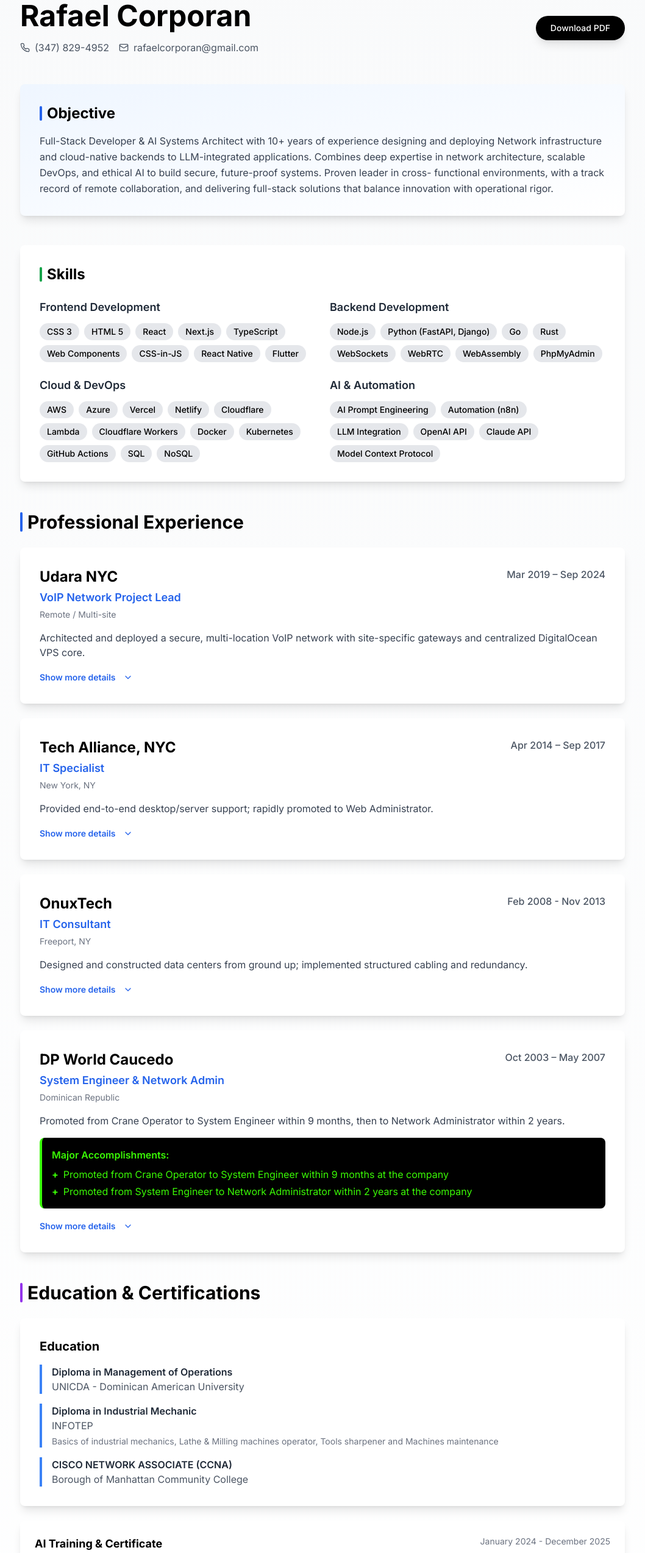
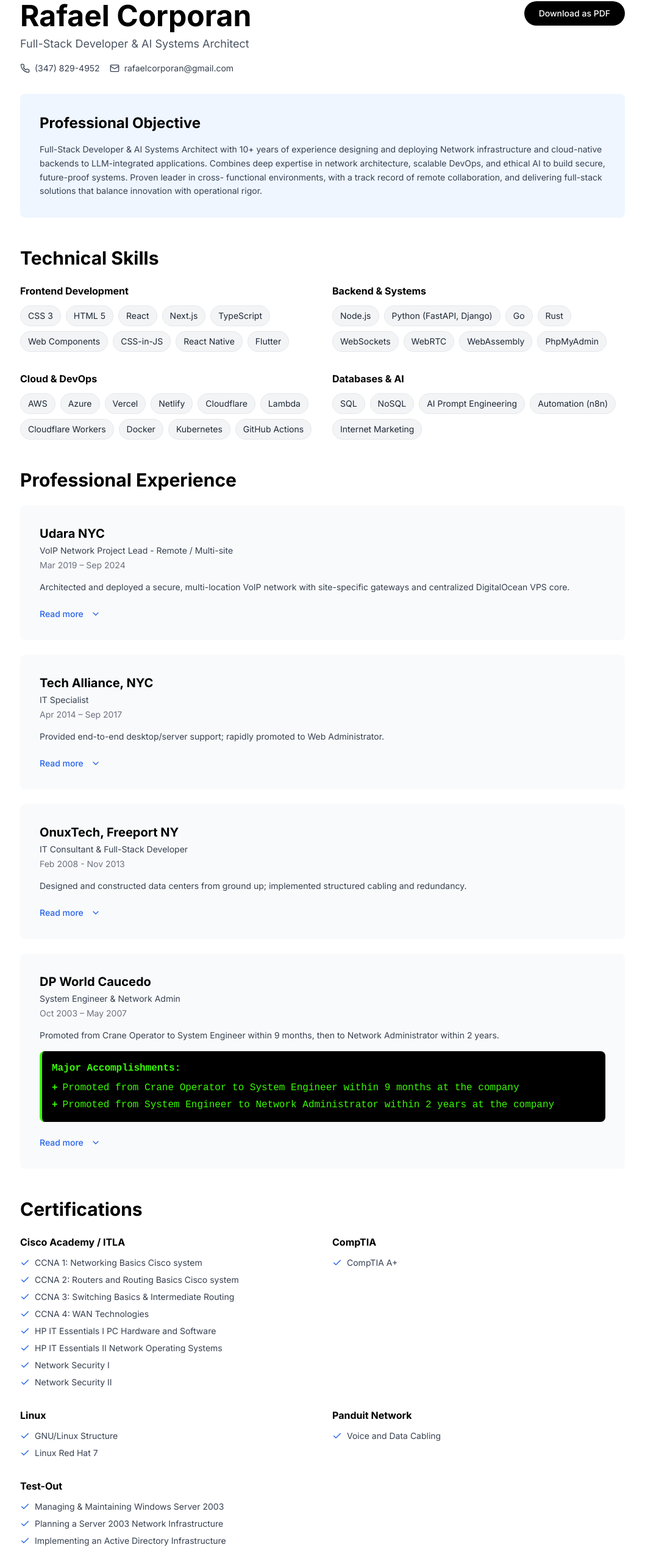
Before and after one commit to rafaelcorporan/portfolio, a Next.js app: page /resume in a window 1280 px wide. Shown: the part 142-2689 px from the top of the page at 61% size, without its empty margins (111-1169 px from the left). Built offline with nearby package versions, Linux system fonts and the light colour scheme.

Commit message:
Update resume UI/UX and remove Work tab from navigation

```diff
--- a/components/resume-content.tsx
+++ b/components/resume-content.tsx
@@ -2,19 +2,16 @@
 
 import { useState, useEffect } from "react"
 import { Button } from "@/components/ui/button"
-import { Card, CardContent } from "@/components/ui/card"
-import { ChevronDown, ChevronUp, Mail, Phone } from "lucide-react"
+import { ChevronDown, ChevronUp, Mail, Phone, Check } from "lucide-react"
 import Link from "next/link"
 
 const experiences = [
   {
     company: "Udara NYC",
-    role: "VoIP Network Project Lead",
+    role: "VoIP Network Project Lead - Remote / Multi-site",
     period: "Mar 2019 – Sep 2024",
-    location: "Remote / Multi-site",
     description: "Architected and deployed a secure, multi-location VoIP network with site-specific gateways and centralized DigitalOcean VPS core.",
     details: [
-      "Architected and deployed a secure, multi-location VoIP network with site-specific gateways and centralized DigitalOcean VPS core.",
       "Implemented end-to-end encrypted VPN tunneling and optimized VOS Softswitch for high-availability call routing.",
       "Integrated simulation training platform (Sim Center) and managed Gateway Registration System for dynamic call flow.",
       "Dual role as Project Manager & IT Recruiter: Led 5+ engineers, coordinated resource allocation, and delivered all milestones on schedule."
@@ -24,22 +21,18 @@ const experiences = [
     company: "Tech Alliance, NYC",
     role: "IT Specialist",
     period: "Apr 2014 – Sep 2017",
-    location: "New York, NY",
     description: "Provided end-to-end desktop/server support; rapidly promoted to Web Administrator.",
     details: [
-      "Provided end-to-end desktop/server support; rapidly promoted to Web Administrator.",
       "Deployed and managed Oracle DB on SUSE Linux 11; built LAMP stack servers and WordPress sites.",
       "Automated MySQL backups via Bash/cron; maintained mixed (Windows XP–Server 2012) and Linux environments."
     ]
   },
   {
-    company: "OnuxTech",
-    role: "IT Consultant",
+    company: "OnuxTech, Freeport NY",
+    role: "IT Consultant & Full-Stack Developer",
     period: "Feb 2008 - Nov 2013",
-    location: "Freeport, NY",
     description: "Designed and constructed data centers from ground up; implemented structured cabling and redundancy.",
     details: [
-      "Designed and constructed data centers from ground up; implemented structured cabling and redundancy.",
       "Increased application uptime >99.5% by enhancing failover and reducing mean-time-to-recovery.",
       "Developed full-stack web applications and provided comprehensive IT consulting services."
     ]
@@ -48,7 +41,6 @@ const experiences = [
     company: "DP World Caucedo",
     role: "System Engineer & Network Admin",
     period: "Oct 2003 – May 2007",
-    location: "Dominican Republic",
     description: "Promoted from Crane Operator to System Engineer within 9 months, then to Network Administrator within 2 years.",
     accomplishments: [
       "Promoted from Crane Operator to System Engineer within 9 months at the company",
@@ -68,34 +60,39 @@ const experiences = [
   },
 ]
 
-const skills = {
-  frontend: [
-    "CSS 3", "HTML 5", "React", "Next.js", "TypeScript", "Web Components",
-    "CSS-in-JS", "React Native", "Flutter"
-  ],
-  backend: [
-    "Node.js", "Python (FastAPI, Django)", "Go", "Rust", "WebSockets",
-    "WebRTC", "WebAssembly", "PhpMyAdmin"
-  ],
-  cloudDevOps: [
-    "AWS", "Azure", "Vercel", "Netlify", "Cloudflare",
-    "Lambda", "Cloudflare Workers", "Docker", "Kubernetes",
-    "GitHub Actions", "SQL", "NoSQL"
-  ],
-  ai: [
-    "AI Prompt Engineering", "Automation (n8n)", "LLM Integration",
-    "OpenAI API", "Claude API", "Model Context Protocol"
+const skillCategories = [
+  {
+    title: "Frontend Development",
+    skills: ["CSS 3", "HTML 5", "React", "Next.js", "TypeScript", "Web Components", "CSS-in-JS", "React Native", "Flutter"]
+  },
+  {
+    title: "Backend & Systems",
+    skills: ["Node.js", "Python (FastAPI, Django)", "Go", "Rust", "WebSockets", "WebRTC", "WebAssembly", "PhpMyAdmin"]
+  },
+  {
+    title: "Cloud & DevOps",
+    skills: ["AWS", "Azure", "Vercel", "Netlify", "Cloudflare", "Lambda", "Cloudflare Workers", "Docker", "Kubernetes", "GitHub Actions"]
+  },
+  {
+    title: "Databases & AI",
+    skills: ["SQL", "NoSQL", "AI Prompt Engineering", "Automation (n8n)", "Internet Marketing"]
+  }
 ]
-}
 
-const certifications = [
+const aiCertifications = [
   {
-    category: "AI Training & Certificate",
+    title: "OpenAI Academy",
+    items: ["Prompt Engineering", "Workflow Automation"]
+  },
+  {
+    title: "Google Cloud AI",
+    items: ["Implementation"]
+  },
+  {
+    title: "ANTHROPIC (Claude AI)",
     period: "January 2024 - December 2025",
     items: [
-      "OpenAI Academy (Prompt Engineering, Workflow Automation)",
-      "Google Cloud AI Implementation",
-      "Anthropic Claude AI - AI Fluency: Framework & Foundations",
+      "AI Fluency: Framework & Foundations",
       "Claude Code in Action",
       "Claude with Amazon Bedrock",
       "Claude with Google Cloud's Vertex AI",
@@ -104,19 +101,40 @@ const certifications = [
       "Teaching AI Fluency",
       "Model Context Protocol: Advanced Topics"
     ]
-  },
+  }
+]
+
+const certifications = [
   {
-    category: "Cisco Certificate",
+    category: "Cisco Academy / ITLA",
     items: [
-      "CCNA 1: Networking Basics Cisco System",
-      "CCNA 2: Routers and Routing Basics Cisco System",
+      "CCNA 1: Networking Basics Cisco system",
+      "CCNA 2: Routers and Routing Basics Cisco system",
       "CCNA 3: Switching Basics & Intermediate Routing",
       "CCNA 4: WAN Technologies",
-      "Network Security I & II"
+      "HP IT Essentials I PC Hardware and Software",
+      "HP IT Essentials II Network Operating Systems",
+      "Network Security I",
+      "Network Security II"
     ]
   },
   {
-    category: "Microsoft Certificate",
+    category: "CompTIA",
+    items: ["CompTIA A+"]
+  },
+  {
+    category: "Linux",
+    items: [
+      "GNU/Linux Structure",
+      "Linux Red Hat 7"
+    ]
+  },
+  {
+    category: "Panduit Network",
+    items: ["Voice and Data Cabling"]
+  },
+  {
+    category: "Test-Out",
     items: [
       "Managing & Maintaining Windows Server 2003",
       "Planning a Server 2003 Network Infrastructure",
@@ -124,39 +142,11 @@ const certifications = [
       "Installing, Configuring & Admin Windows Vista Ultimate",
       "Installing, Configuring & Admin Windows XP Professional"
     ]
-  },
-  {
-    category: "Other Certificate",
-    items: [
-      "CompTIA A+",
-      "HP IT Essentials I: PC Hardware and Software",
-      "HP IT Essentials II: Network Operating Systems",
-      "Panduit Network (Voice and Data Cabling)",
-      "GNU/Linux Structure",
-      "Linux Red Hat 7"
-    ]
-  }
-]
-
-const education = [
-  {
-    institution: "UNICDA - Dominican American University",
-    degree: "Diploma in Management of Operations"
-  },
-  {
-    institution: "INFOTEP",
-    degree: "Diploma in Industrial Mechanic",
-    details: "Basics of industrial mechanics, Lathe & Milling machines operator, Tools sharpener and Machines maintenance"
-  },
-  {
-    institution: "Borough of Manhattan Community College",
-    degree: "CISCO NETWORK ASSOCIATE (CCNA)"
   }
 ]
 
 export function ResumeContent() {
   const [expandedCard, setExpandedCard] = useState<number | null>(null)
-  const [expandedSection, setExpandedSection] = useState<string | null>(null)
   const [visibleCards, setVisibleCards] = useState<boolean[]>([])
 
   const handleDownloadPDF = () => {
@@ -170,10 +160,6 @@ export function ResumeContent() {
 
   const toggleCard = (index: number) => {
     setExpandedCard(expandedCard === index ? null : index)
-  }
-
-  const toggleSection = (section: string) => {
-    setExpandedSection(expandedSection === section ? null : section)
   }
 
   useEffect(() => {
@@ -191,138 +177,83 @@ export function ResumeContent() {
   }, [])
 
   return (
-    <section className="py-20 bg-gradient-to-b from-gray-50 to-white">
+    <section className="py-20 bg-white">
       <div className="max-w-5xl mx-auto px-4">
         {/* Header */}
-        <div className="flex flex-col md:flex-row justify-between items-start md:items-center mb-12 gap-4">
+        <div className="flex flex-col md:flex-row justify-between items-start md:items-start mb-8 gap-4">
           <div>
-            <h1 className="text-4xl md:text-5xl font-bold text-black mb-4">Rafael Corporan</h1>
-            <div className="flex flex-col sm:flex-row gap-4 text-gray-600">
-              <a href="tel:+13478294952" className="flex items-center gap-2 hover:text-blue-600 transition-colors">
+            <h1 className="text-5xl font-bold text-black mb-2">Rafael Corporan</h1>
+            <p className="text-lg text-gray-600 mb-4">Full-Stack Developer & AI Systems Architect</p>
+            <div className="flex flex-col sm:flex-row gap-4 text-gray-700 text-sm">
+              <a href="tel:+13478294952" className="flex items-center gap-2">
                 <Phone className="w-4 h-4" />
                 <span>(347) 829-4952</span>
               </a>
-              <a href="mailto:rafaelcorporan@gmail.com" className="flex items-center gap-2 hover:text-blue-600 transition-colors">
+              <a href="mailto:rafaelcorporan@gmail.com" className="flex items-center gap-2">
                 <Mail className="w-4 h-4" />
                 <span>rafaelcorporan@gmail.com</span>
               </a>
             </div>
           </div>
           <Button
-            className="bg-black text-white hover:bg-gray-800 px-6 py-3 rounded-full shadow-lg hover:shadow-xl transition-all"
+            className="bg-black text-white hover:bg-gray-800 px-6 py-2.5 rounded-full text-sm font-medium mt-4 md:mt-0"
             onClick={handleDownloadPDF}
           >
-            Download PDF
+            Download as PDF
           </Button>
         </div>
 
-        {/* Objective */}
-        <Card className="mb-12 border-none shadow-lg bg-gradient-to-br from-blue-50 to-white">
-          <CardContent className="p-8">
-            <h2 className="text-2xl font-bold text-black mb-4 flex items-center gap-2">
-              <span className="w-1 h-6 bg-blue-600 rounded"></span>
-              Objective
-            </h2>
-            <p className="text-gray-700 leading-relaxed">
+        {/* Professional Objective */}
+        <div className="mb-12 p-8 bg-blue-50 rounded-lg">
+          <h2 className="text-2xl font-bold text-black mb-4">Professional Objective</h2>
+          <p className="text-gray-700 leading-relaxed text-sm">
             Full-Stack Developer & AI Systems Architect with 10+ years of experience designing and deploying Network
             infrastructure and cloud-native backends to LLM-integrated applications. Combines deep expertise in network
             architecture, scalable DevOps, and ethical AI to build secure, future-proof systems. Proven leader in cross-
             functional environments, with a track record of remote collaboration, and delivering full-stack solutions that
             balance innovation with operational rigor.
           </p>
-          </CardContent>
-        </Card>
+        </div>
 
-        {/* Skills */}
-        <Card className="mb-12 border-none shadow-lg">
-          <CardContent className="p-8">
-            <h2 className="text-2xl font-bold text-black mb-6 flex items-center gap-2">
-              <span className="w-1 h-6 bg-green-600 rounded"></span>
-              Skills
-            </h2>
+        {/* Technical Skills */}
+        <div className="mb-12">
+          <h2 className="text-3xl font-bold text-black mb-6">Technical Skills</h2>
 
-            <div className="grid md:grid-cols-2 gap-6">
-              {/* Frontend */}
-              <div>
-                <h3 className="text-lg font-semibold text-gray-800 mb-3">Frontend Development</h3>
+          <div className="grid md:grid-cols-2 gap-8">
+            {skillCategories.map((category, idx) => (
+              <div key={idx}>
+                <h3 className="text-base font-bold text-black mb-3">{category.title}</h3>
                 <div className="flex flex-wrap gap-2">
-                  {skills.frontend.map((skill, idx) => (
-                    <span key={idx} className="px-3 py-1 bg-gray-200 text-black rounded-full text-sm font-medium">
+                  {category.skills.map((skill, skillIdx) => (
+                    <span key={skillIdx} className="px-3 py-1.5 bg-gray-100 text-gray-800 rounded-full text-sm border border-gray-200">
                       {skill}
                     </span>
                   ))}
                 </div>
               </div>
-
-              {/* Backend */}
-              <div>
-                <h3 className="text-lg font-semibold text-gray-800 mb-3">Backend Development</h3>
-                <div className="flex flex-wrap gap-2">
-                  {skills.backend.map((skill, idx) => (
-                    <span key={idx} className="px-3 py-1 bg-gray-200 text-black rounded-full text-sm font-medium">
-                      {skill}
-                    </span>
             ))}
           </div>
         </div>
 
-              {/* Cloud & DevOps */}
-              <div>
-                <h3 className="text-lg font-semibold text-gray-800 mb-3">Cloud & DevOps</h3>
-                <div className="flex flex-wrap gap-2">
-                  {skills.cloudDevOps.map((skill, idx) => (
-                    <span key={idx} className="px-3 py-1 bg-gray-200 text-black rounded-full text-sm font-medium">
-                      {skill}
-                    </span>
-                  ))}
-                </div>
-              </div>
-
-              {/* AI & Automation */}
-              <div>
-                <h3 className="text-lg font-semibold text-gray-800 mb-3">AI & Automation</h3>
-                <div className="flex flex-wrap gap-2">
-                  {skills.ai.map((skill, idx) => (
-                    <span key={idx} className="px-3 py-1 bg-gray-200 text-black rounded-full text-sm font-medium">
-                      {skill}
-                    </span>
-                  ))}
-                </div>
-              </div>
-            </div>
-          </CardContent>
-        </Card>
-
         {/* Professional Experience */}
         <div className="mb-12">
-          <h2 className="text-3xl font-bold text-black mb-6 flex items-center gap-2">
-            <span className="w-1 h-8 bg-blue-600 rounded"></span>
-            Professional Experience
-          </h2>
+          <h2 className="text-3xl font-bold text-black mb-6">Professional Experience</h2>
 
           <div className="space-y-6">
             {experiences.map((exp, index) => (
-              <Card
+              <div
                 key={index}
-                className={`border-none shadow-lg hover:shadow-xl transition-all duration-500 transform ${visibleCards[index]
-                  ? 'translate-y-0 opacity-100'
-                  : 'translate-y-10 opacity-0'
+                className={`p-8 bg-gray-50 rounded-lg transition-all duration-500 ${visibleCards[index] ? 'opacity-100 translate-y-0' : 'opacity-0 translate-y-10'
                   }`}
               >
-                <CardContent className="p-8">
-                  <div className="flex flex-col md:flex-row md:justify-between md:items-start mb-4">
-                    <div>
-                      <h3 className="text-2xl font-bold text-black mb-1">{exp.company}</h3>
-                      <p className="text-lg text-blue-600 font-semibold mb-1">{exp.role}</p>
-                      {exp.location && <p className="text-gray-500 text-sm">{exp.location}</p>}
-                    </div>
-                    <span className="text-gray-600 font-medium mt-2 md:mt-0">{exp.period}</span>
-                  </div>
+                <h3 className="text-xl font-bold text-black mb-1">{exp.company}</h3>
+                <p className="text-sm text-gray-700 mb-1">{exp.role}</p>
+                <p className="text-sm text-gray-500 mb-4">{exp.period}</p>
 
-                  <p className="text-gray-700 mb-4">{exp.description}</p>
+                <p className="text-sm text-gray-700 mb-4">{exp.description}</p>
 
                 {exp.accomplishments && (
-                    <div className="mb-4 p-4 bg-black rounded-lg border-l-4" style={{ borderColor: '#3AFA05' }}>
+                  <div className="mb-4 p-4 bg-black rounded-lg border-l-4" style={{ borderColor: '#3AFA05', fontFamily: 'Courier New, monospace' }}>
                     <h4 className="font-semibold mb-2" style={{ color: '#3AFA05' }}>Major Accomplishments:</h4>
                     <ul className="space-y-1">
                       {exp.accomplishments.map((accomplishment, idx) => (
@@ -338,10 +269,10 @@ export function ResumeContent() {
                 {exp.details && exp.details.length > 0 && (
                   <>
                     {expandedCard === index && (
-                        <div className="mb-4">
+                      <div className="mb-4 mt-4">
                         <ul className="space-y-2">
                           {exp.details.map((detail, detailIndex) => (
-                              <li key={detailIndex} className="text-gray-700 flex items-start">
+                            <li key={detailIndex} className="text-gray-700 flex items-start text-sm">
                               <span className="text-blue-600 mr-2 mt-1">•</span>
                               <span>{detail}</span>
                             </li>
@@ -352,10 +283,10 @@ export function ResumeContent() {
 
                     <Button
                       variant="link"
-                        className="text-blue-600 p-0 h-auto font-semibold hover:text-blue-800"
+                      className="text-blue-600 p-0 h-auto font-medium text-sm hover:text-blue-800 mt-2"
                       onClick={() => toggleCard(index)}
                     >
-                        {expandedCard === index ? 'Show less' : 'Show more details'}
+                      {expandedCard === index ? 'Read less' : 'Read more'}
                       {expandedCard === index ?
                         <ChevronUp className="w-4 h-4 ml-1" /> :
                         <ChevronDown className="w-4 h-4 ml-1" />
@@ -363,78 +294,63 @@ export function ResumeContent() {
                     </Button>
                   </>
                 )}
-                </CardContent>
-              </Card>
+              </div>
             ))}
           </div>
         </div>
 
-        {/* Education & Certifications */}
+        {/* Certifications */}
         <div className="mb-12">
-          <h2 className="text-3xl font-bold text-black mb-6 flex items-center gap-2">
-            <span className="w-1 h-8 bg-purple-600 rounded"></span>
-            Education & Certifications
-          </h2>
+          <h2 className="text-3xl font-bold text-black mb-6">Certifications</h2>
 
-          {/* Education */}
-          <Card className="mb-6 border-none shadow-lg">
-            <CardContent className="p-8">
-              <h3 className="text-xl font-bold text-black mb-4">Education</h3>
-              <div className="space-y-4">
-                {education.map((edu, idx) => (
-                  <div key={idx} className="border-l-4 border-blue-500 pl-4">
-                    <h4 className="font-semibold text-gray-800">{edu.degree}</h4>
-                    <p className="text-gray-600">{edu.institution}</p>
-                    {edu.details && <p className="text-sm text-gray-500 mt-1">{edu.details}</p>}
-                  </div>
-                ))}
-              </div>
-            </CardContent>
-          </Card>
-
-          {/* Certifications */}
-          <div className="space-y-4">
+          <div className="grid md:grid-cols-2 gap-8">
             {certifications.map((cert, idx) => (
-              <Card key={idx} className="border-none shadow-lg">
-                <CardContent className="p-6">
-                  <div className="flex justify-between items-start mb-2">
-                    <h3 className="text-lg font-bold text-black">{cert.category}</h3>
-                    {cert.period && <span className="text-sm text-gray-500">{cert.period}</span>}
-                  </div>
-
-                  <div className={`overflow-hidden transition-all duration-300 ${expandedSection === cert.category ? 'max-h-[2000px]' : 'max-h-0'
-                    }`}>
-                    <ul className="space-y-2 mt-4">
+              <div key={idx} className="bg-white">
+                <h3 className="text-base font-bold text-black mb-3">{cert.category}</h3>
+                <ul className="space-y-2">
                   {cert.items.map((item, itemIdx) => (
-                        <li key={itemIdx} className="text-gray-700 flex items-start">
-                          <span className="text-purple-600 mr-2">✓</span>
+                    <li key={itemIdx} className="flex items-start text-sm text-gray-700">
+                      <Check className="w-4 h-4 text-blue-600 mr-2 mt-0.5 flex-shrink-0" />
                       <span>{item}</span>
                     </li>
                   ))}
                 </ul>
               </div>
+            ))}
+          </div>
+        </div>
 
-                  <Button
-                    variant="link"
-                    className="text-purple-600 p-0 h-auto font-semibold hover:text-purple-800 mt-2"
-                    onClick={() => toggleSection(cert.category)}
-                  >
-                    {expandedSection === cert.category ? 'Show less' : `View all certifications`}
-                    {expandedSection === cert.category ?
-                      <ChevronUp className="w-4 h-4 ml-1" /> :
-                      <ChevronDown className="w-4 h-4 ml-1" />
-                    }
-                  </Button>
-                </CardContent>
-              </Card>
+        {/* AI Training & Certifications */}
+        <div className="mb-12">
+          <h2 className="text-3xl font-bold text-black mb-6">AI Training & Certifications</h2>
+
+          <div className="space-y-8">
+            {aiCertifications.map((cert, idx) => (
+              <div key={idx} className="bg-pink-50/30 p-6 rounded-lg">
+                <div className="flex justify-between items-center mb-4">
+                  <h3 className="text-lg font-bold text-black">{cert.title}</h3>
+                  {cert.period && (
+                    <span className="bg-white px-3 py-1 rounded-full text-xs text-gray-600 border border-gray-100">
+                      {cert.period}
+                    </span>
+                  )}
+                </div>
+                <div className="flex flex-wrap gap-2">
+                  {cert.items.map((item, itemIdx) => (
+                    <span key={itemIdx} className="px-4 py-2 bg-white text-gray-800 rounded-full text-sm border border-gray-100 shadow-sm">
+                      {item}
+                    </span>
+                  ))}
+                </div>
+              </div>
             ))}
           </div>
         </div>
 
         {/* CTA */}
-        <div className="text-center mt-12">
+        <div className="text-center mt-16">
           <Link href="/portfolio">
-            <Button className="bg-gradient-to-r from-blue-600 to-purple-600 text-white hover:from-blue-700 hover:to-purple-700 px-8 py-4 rounded-full text-lg shadow-lg hover:shadow-xl transition-all">
+            <Button className="bg-black text-white hover:bg-gray-800 px-8 py-3 rounded-full text-base font-medium transition-all">
               View Portfolio
             </Button>
           </Link>
```
Also changed, not shown: components/navigation.tsx (+2 -104 lines). Lines whose indentation alone changed are shown as unchanged.
